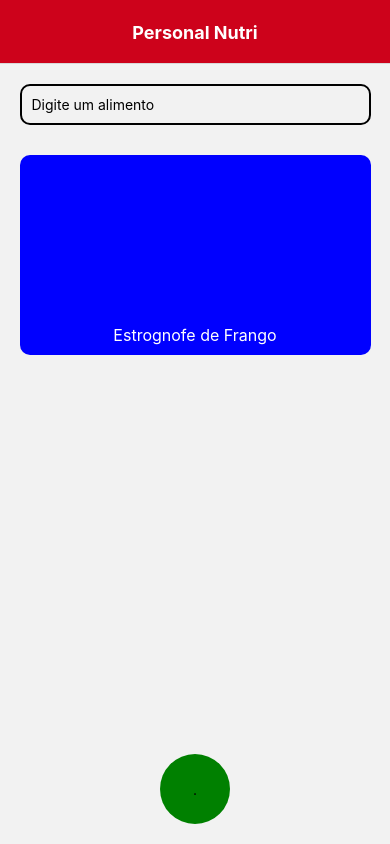
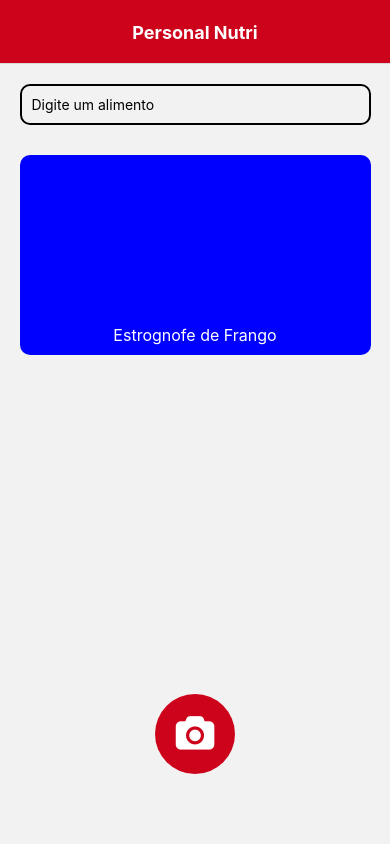
Before and after one commit to andreRessude/PersonalNutri, a React Native app: screen / in a window 390 px wide. Built offline with nearby package versions, Linux system fonts and the light colour scheme.

Commit message:
estilizando botaoCamera da telaPrincipal

```diff
--- a/src/Pages/TelaPrincipal/index.js
+++ b/src/Pages/TelaPrincipal/index.js
@@ -2,18 +2,18 @@ import React from "react"
 import { View, Text, TouchableOpacity, ScrollView, TextInput } from 'react-native'
 import { useNavigation } from "@react-navigation/native"
 import styles from "./style"
+import { FontAwesome } from '@expo/vector-icons'
 
 export default function TelaPrincipal(){
 
     const navigation = useNavigation()
 
-    //ir para telaCamera
-    function openScreenCamera(){
+    function openScreenCamera(){    //ir para telaCamera
         navigation.navigate('TelaCamera')
 
     }
-    //ir para telaAlimentoSelecionado
-    function openScreenAlimentoSelecionado(){
+
+    function openScreenAlimentoSelecionado(){   //ir para telaAlimentoSelecionado
         navigation.navigate(('TelaAlimentoSelecionado'),{
             name: 'Estrognofe de Frango',
             calorias: '100g',
@@ -48,7 +48,7 @@ export default function TelaPrincipal(){
             </ScrollView>
 
             <TouchableOpacity id="botaoCamera" onPress={openScreenCamera} style={styles.botaoCamera}>
-                <Text>.</Text>
+                <FontAwesome name='camera' style={styles.botaoCameraIcon}/>
             </TouchableOpacity>
 
         </View>
--- a/src/Pages/TelaPrincipal/style.js
+++ b/src/Pages/TelaPrincipal/style.js
@@ -34,18 +34,23 @@ const styles = StyleSheet.create({
         color:"#ffffff",
         fontSize:16,
         textAlign:"center",
-
         padding:10,
     },
     botaoCamera:{
-        backgroundColor:"green",
-        width:70,
-        height:70,
+        position: "absolute",
+        bottom:50,
+        justifyContent: "center",
+        alignItems: "center",
+        backgroundColor: "#CD021B",
+        margin:20,
+        height:80,
+        width:80,
         borderRadius:50,
-        alignItems:"center",
-        justifyContent:"center",
-        margin:20
     },
+    botaoCameraIcon:{
+        fontSize:36,
+        color:"#ffffff",
+    }
 });
 
 export default styles
```
